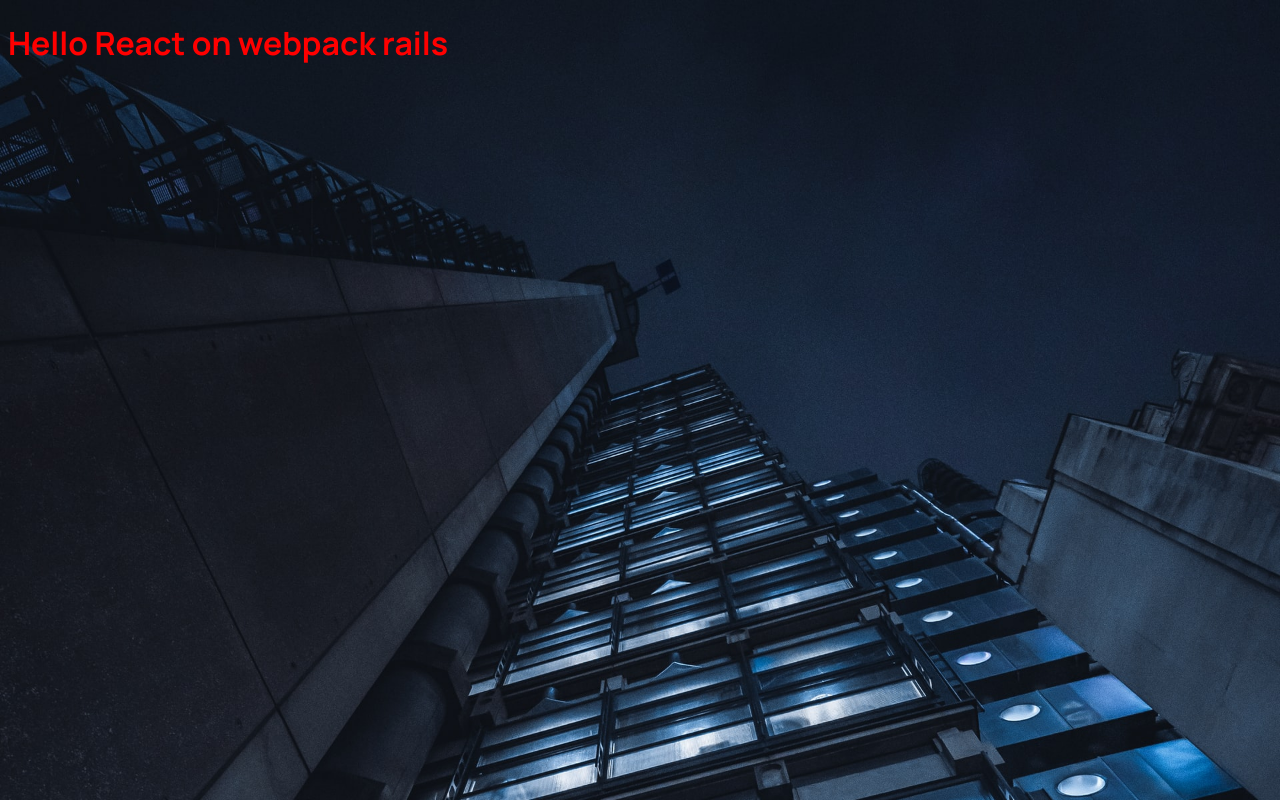
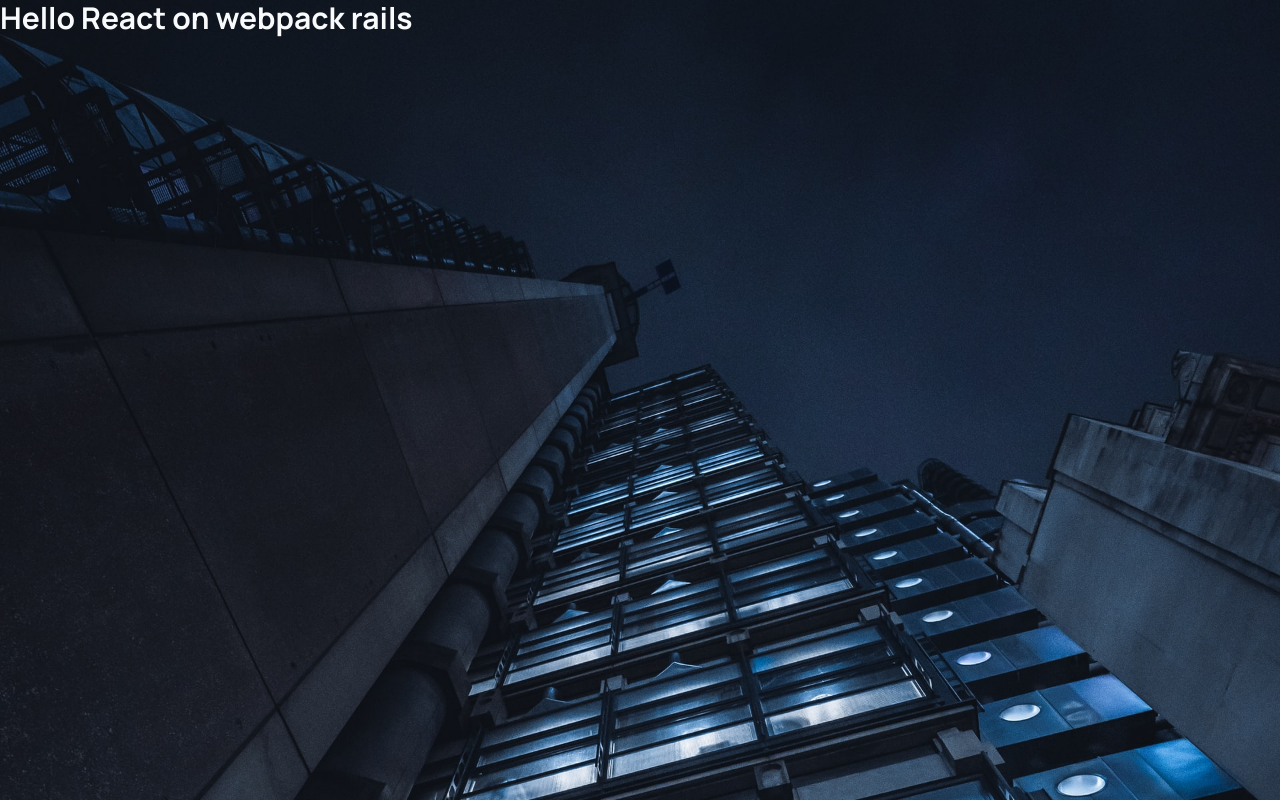
Before and after one commit to ilya-frontman/webpack5--react-ts-scss-tailwind, a React app: page / in a window 1280 px wide. Built offline with nearby package versions, Linux system fonts and the light colour scheme; the HTML template or start-up script is replaced by a standard one.

Commit message:
add tailwind and config for postcss and stylelint, test with styles

```diff
--- a/package.json
+++ b/package.json
@@ -54,7 +54,8 @@
     "jpegtran-bin": "^7.0.0",
     "lint-staged": "^13.0.3",
     "mini-css-extract-plugin": "^2.6.1",
-    "postcss": "^8.1.0",
+    "postcss": "^8.4.19",
+    "postcss-import": "^15.0.0",
     "postcss-loader": "^7.0.1",
     "prettier": "^2.7.1",
     "sass": "^1.56.1",
@@ -67,6 +68,7 @@
     "stylelint-order": "^5.0.0",
     "stylelint-prettier": "^2.0.0",
     "stylelint-scss": "^4.3.0",
+    "tailwindcss": "^3.2.4",
     "typescript": "^4.8.4",
     "webpack": "^5.75.0",
     "webpack-cli": "^4.10.0",
--- a/postcss.config.js
+++ b/postcss.config.js
@@ -1,3 +1,8 @@
 module.exports = {
-  plugins: [require('autoprefixer')],
+  plugins: {
+    'postcss-import': {},
+    'tailwindcss/nesting': {},
+    tailwindcss: {},
+    autoprefixer: {},
+  },
 };
--- a/src/scss/global.scss
+++ b/src/scss/global.scss
@@ -1,10 +1,13 @@
 @import './modules/fonts';
 
+@tailwind base;
+@tailwind components;
+@tailwind utilities;
+
 body {
+  @apply text-3xl font-medium text-gray-50;
+
   font-family: Manrope, sans-serif;
-  font-weight: 400;
-  color: red;
-  background: black;
   background-image: url('Img/bigimg.jpg');
   background-size: cover;
 }
--- /dev/null
+++ b/tailwind.config.js
@@ -0,0 +1,8 @@
+/** @type {import('tailwindcss').Config} */
+module.exports = {
+  content: ['./src/**/*.{html,js,ts,jsx,tsx}'],
+  theme: {
+    extend: {},
+  },
+  plugins: [],
+};
```
Also changed, not shown: .stylelintrc.json, 1 other file (tests, documents, lock files or other folders).
